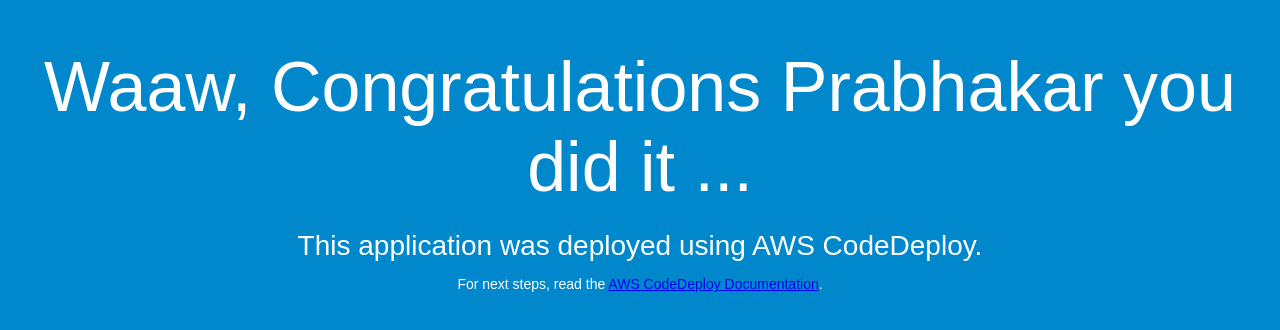
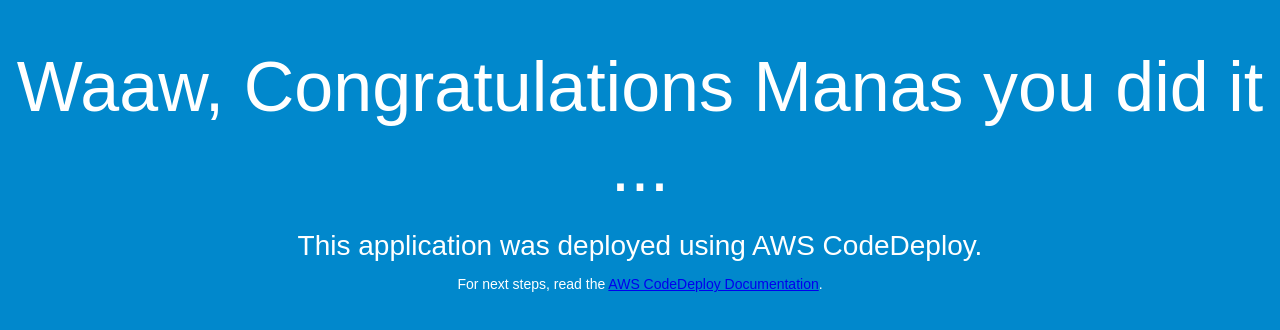
Before and after one commit to manaskumarpradhan/aws_codedeploy_using_github-master, a plain HTML site: page index.html in a window 1280 px wide. Drawn offline with Linux system fonts and the light colour scheme.

Commit message:
changes in index.html

```diff
--- a/index.html
+++ b/index.html
@@ -26,7 +26,7 @@
 </head>
 <body>
   <div align="center">
-    <h1>Waaw, Congratulations Prabhakar you did it ...</h1>
+    <h1>Waaw, Congratulations Manas you did it ...</h1>
     <h2>This application was deployed using AWS CodeDeploy.</h2>
     <p>For next steps, read the <a href="http://aws.amazon.com/documentation/codedeploy">AWS CodeDeploy Documentation</a>.</p>
   </div>
```
